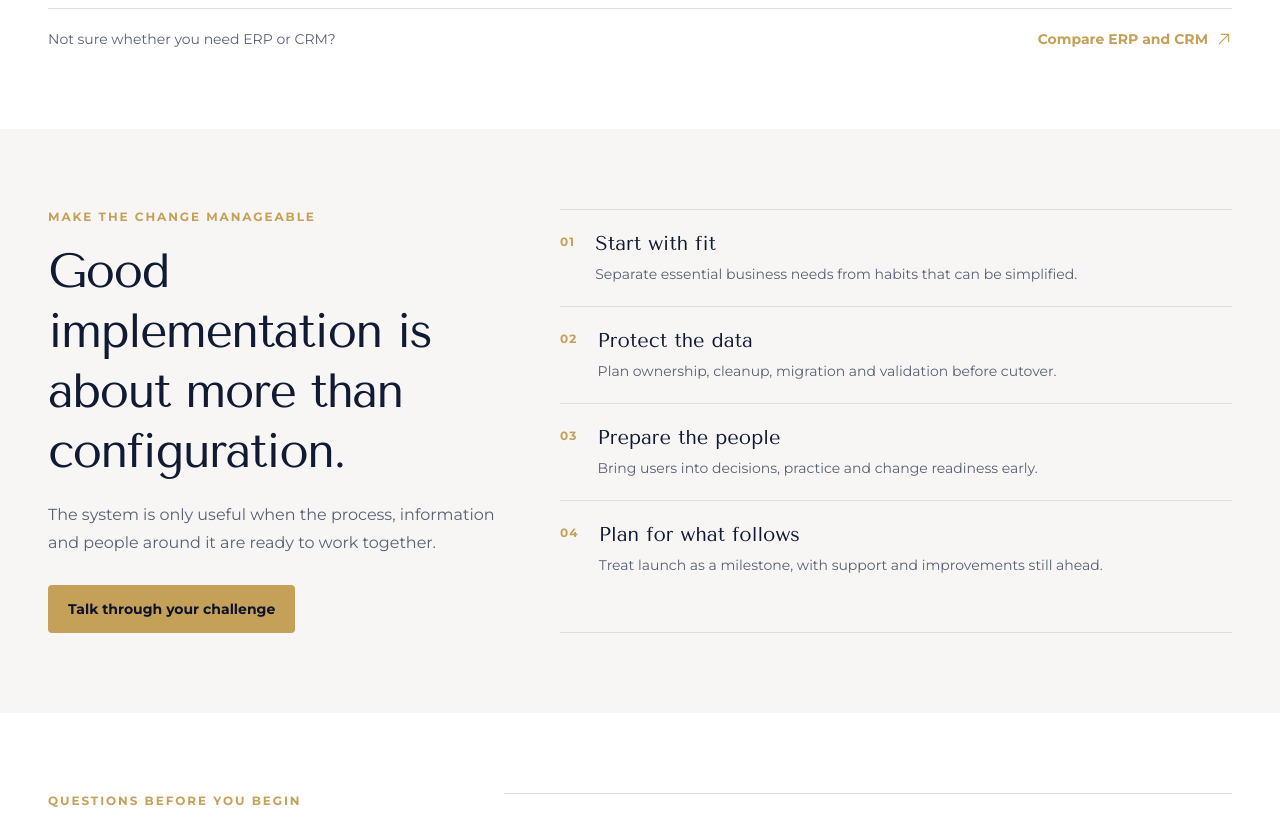
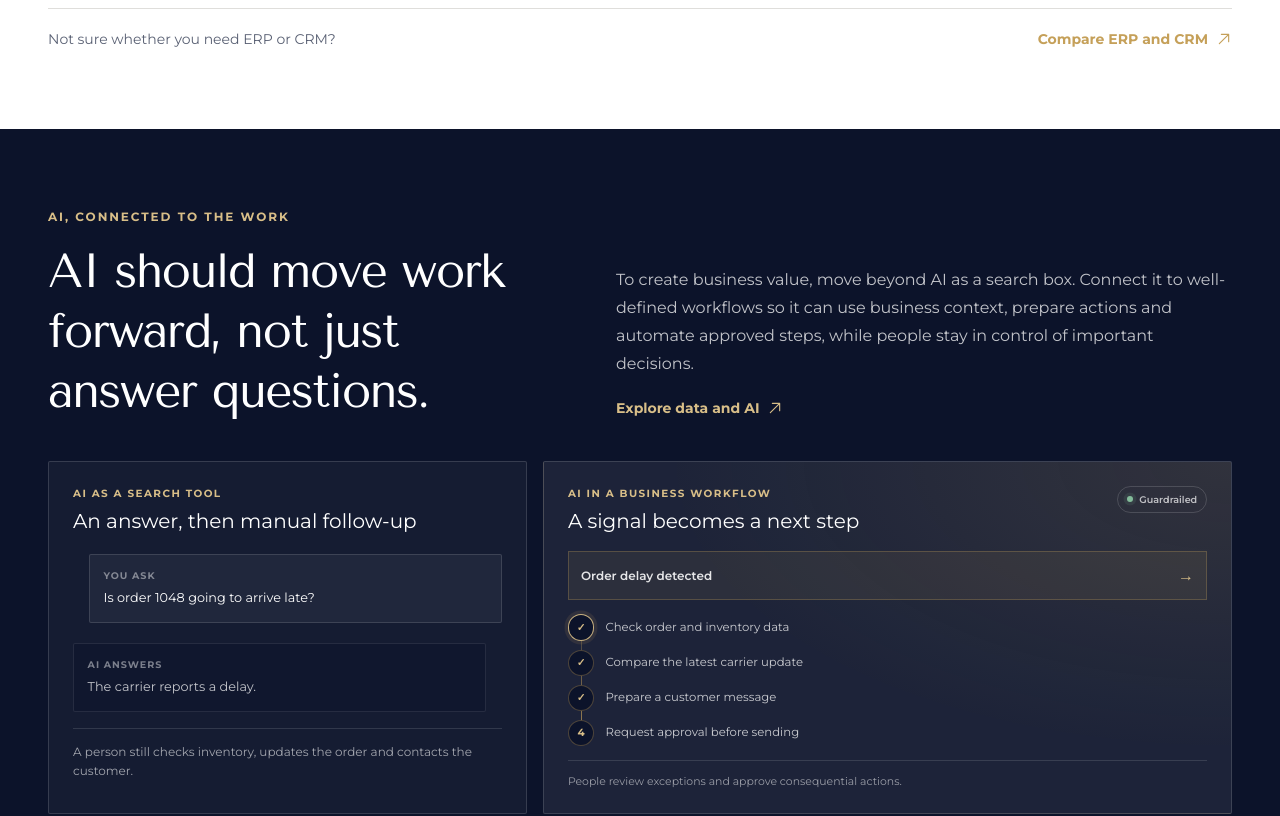
Before and after one commit to mufaddal7/northstar-web-app, a Next.js app: page / in a window 1280 px wide. Shown: the part 3280-4096 px from the top of the page. Built offline with nearby package versions, Linux system fonts and the light colour scheme.

Commit message:
AI section

```diff
--- a/app/page.tsx
+++ b/app/page.tsx
@@ -1,6 +1,7 @@
 import type { Metadata } from "next";
 import Link from "next/link";
 import { ArrowUpRight } from "@/components/icons";
+import { AgenticAiSection } from "@/components/agentic-ai-section";
 import { ContactDialog } from "@/components/contact-dialog";
 import { CtaBand } from "@/components/cta-band";
 import { ImplementationJourney } from "@/components/implementation-journey";
@@ -330,6 +331,8 @@ export default function HomePage() {
         </Shell>
       </Section>
 
+      <AgenticAiSection />
+
       <Section tone="muted">
         <Shell className="grid gap-10 md:grid-cols-[0.8fr_1.2fr] lg:gap-16">
           <div>
--- /dev/null
+++ b/components/agentic-ai-section.module.css
@@ -0,0 +1,256 @@
+.section {
+  overflow: hidden;
+}
+
+.comparison {
+  display: grid;
+  gap: 1rem;
+  align-items: stretch;
+}
+
+.searchCard,
+.workflowCard {
+  min-width: 0;
+  border: 1px solid rgb(255 255 255 / 14%);
+  border-radius: 2px;
+  padding: 1.25rem;
+}
+
+.searchCard {
+  background: rgb(255 255 255 / 4%);
+}
+
+.workflowCard {
+  background:
+    radial-gradient(ellipse at top right, rgb(197 160 89 / 12%), transparent 58%),
+    rgb(255 255 255 / 7%);
+}
+
+.cardEyebrow {
+  color: var(--gold-light);
+  font-size: 0.65rem;
+  font-weight: 700;
+  letter-spacing: 0.14em;
+  line-height: 1.5;
+  text-transform: uppercase;
+}
+
+.cardTitle {
+  margin-top: 0.45rem;
+  font-family: var(--font-display);
+  font-size: 1.25rem;
+  line-height: 1.25;
+}
+
+.question,
+.answer {
+  margin-top: 1.25rem;
+  border-radius: 2px;
+  padding: 0.85rem;
+  font-size: 0.8rem;
+  line-height: 1.6;
+}
+
+.question {
+  margin-left: 1rem;
+  border: 1px solid rgb(255 255 255 / 13%);
+  background: rgb(255 255 255 / 5%);
+}
+
+.answer {
+  margin-right: 1rem;
+  border: 1px solid rgb(255 255 255 / 9%);
+  background: rgb(12 19 42 / 45%);
+  color: rgb(255 255 255 / 75%);
+}
+
+.questionLabel,
+.answerLabel {
+  display: block;
+  margin-bottom: 0.25rem;
+  color: rgb(255 255 255 / 45%);
+  font-size: 0.6rem;
+  font-weight: 700;
+  letter-spacing: 0.1em;
+  text-transform: uppercase;
+}
+
+.manualWork {
+  margin-top: 1rem;
+  border-top: 1px solid rgb(255 255 255 / 12%);
+  padding-top: 0.85rem;
+  color: rgb(255 255 255 / 60%);
+  font-size: 0.75rem;
+  line-height: 1.6;
+}
+
+.workflowHeading {
+  display: flex;
+  align-items: flex-start;
+  justify-content: space-between;
+  gap: 0.75rem;
+}
+
+.status {
+  display: inline-flex;
+  flex: 0 0 auto;
+  align-items: center;
+  gap: 0.4rem;
+  border: 1px solid rgb(255 255 255 / 15%);
+  border-radius: 999px;
+  padding: 0.3rem 0.55rem;
+  color: rgb(255 255 255 / 70%);
+  font-size: 0.6rem;
+  font-weight: 600;
+}
+
+.statusDot {
+  width: 0.4rem;
+  height: 0.4rem;
+  border-radius: 50%;
+  background: #8bc7a2;
+  box-shadow: 0 0 0 3px rgb(139 199 162 / 12%);
+  animation: status-glow 2.4s ease-in-out infinite;
+}
+
+.trigger {
+  display: flex;
+  align-items: center;
+  justify-content: space-between;
+  gap: 0.75rem;
+  margin-top: 1.1rem;
+  border: 1px solid rgb(197 160 89 / 28%);
+  background: rgb(197 160 89 / 9%);
+  padding: 0.65rem 0.75rem;
+  color: rgb(255 255 255 / 88%);
+  font-size: 0.75rem;
+  font-weight: 600;
+}
+
+.trigger span {
+  color: var(--gold-light);
+  font-size: 1rem;
+}
+
+.workflow {
+  position: relative;
+  display: grid;
+  gap: 0.2rem;
+  margin: 0.75rem 0 0;
+  padding: 0;
+  list-style: none;
+}
+
+.workflow::before {
+  position: absolute;
+  top: 1rem;
+  bottom: 1rem;
+  left: 0.8rem;
+  width: 1px;
+  background: linear-gradient(
+    to bottom,
+    rgb(197 160 89 / 12%),
+    rgb(197 160 89 / 70%),
+    rgb(197 160 89 / 12%)
+  );
+  background-size: 100% 220%;
+  content: "";
+  animation: workflow-trace 3s ease-in-out infinite;
+}
+
+.workflowStep {
+  position: relative;
+  display: flex;
+  min-height: 2rem;
+  align-items: center;
+  gap: 0.7rem;
+  color: rgb(255 255 255 / 76%);
+  font-size: 0.73rem;
+  line-height: 1.5;
+}
+
+.stepMarker {
+  z-index: 1;
+  display: inline-flex;
+  width: 1.65rem;
+  height: 1.65rem;
+  flex: 0 0 auto;
+  align-items: center;
+  justify-content: center;
+  border: 1px solid rgb(197 160 89 / 48%);
+  border-radius: 50%;
+  background: var(--navy);
+  color: var(--gold-light);
+  font-size: 0.65rem;
+  font-weight: 700;
+  animation: step-highlight 3.2s ease-in-out infinite;
+}
+
+.workflowStep:nth-child(2) .stepMarker {
+  animation-delay: 0.8s;
+}
+
+.workflowStep:nth-child(3) .stepMarker {
+  animation-delay: 1.6s;
+}
+
+.workflowStep:nth-child(4) .stepMarker {
+  animation-delay: 2.4s;
+}
+
+.approvalNote {
+  margin-top: 0.65rem;
+  border-top: 1px solid rgb(255 255 255 / 12%);
+  padding-top: 0.75rem;
+  color: rgb(255 255 255 / 55%);
+  font-size: 0.68rem;
+  line-height: 1.5;
+}
+
+@keyframes workflow-trace {
+  to {
+    background-position: 0 100%;
+  }
+}
+
+@keyframes step-highlight {
+  0%,
+  20%,
+  100% {
+    border-color: rgb(197 160 89 / 35%);
+    box-shadow: none;
+  }
+
+  10% {
+    border-color: var(--gold-light);
+    box-shadow: 0 0 0 4px rgb(197 160 89 / 13%);
+  }
+}
+
+@keyframes status-glow {
+  50% {
+    box-shadow: 0 0 0 5px rgb(139 199 162 / 7%);
+    opacity: 0.7;
+  }
+}
+
+@media (min-width: 640px) {
+  .searchCard,
+  .workflowCard {
+    padding: 1.5rem;
+  }
+}
+
+@media (min-width: 1024px) {
+  .comparison {
+    grid-template-columns: minmax(0, 0.82fr) minmax(0, 1.18fr);
+  }
+}
+
+@media (prefers-reduced-motion: reduce) {
+  .statusDot,
+  .workflow::before,
+  .stepMarker {
+    animation: none;
+  }
+}
--- /dev/null
+++ b/components/agentic-ai-section.tsx
@@ -0,0 +1,93 @@
+import Link from "next/link";
+import { ArrowUpRight } from "@/components/icons";
+import { Eyebrow, Section, Shell } from "@/components/ui";
+import styles from "./agentic-ai-section.module.css";
+
+const workflowSteps = [
+  "Check order and inventory data",
+  "Compare the latest carrier update",
+  "Prepare a customer message",
+  "Request approval before sending",
+] as const;
+
+export function AgenticAiSection() {
+  return (
+    <Section className={styles.section} id="ai-in-business" tone="navy">
+      <Shell>
+        <div className="grid items-end gap-6 lg:grid-cols-[0.9fr_1.1fr] lg:gap-16">
+          <div>
+            <Eyebrow inverse>AI, connected to the work</Eyebrow>
+            <h2 className="max-w-2xl font-display text-3xl leading-tight tracking-[-0.035em] sm:text-4xl lg:text-5xl">
+              AI should move work forward, not just answer questions.
+            </h2>
+          </div>
+          <div>
+            <p className="leading-7 text-white/75">
+              To create business value, move beyond AI as a search box. Connect
+              it to well-defined workflows so it can use business context,
+              prepare actions and automate approved steps, while people stay in
+              control of important decisions.
+            </p>
+            <Link
+              className="mt-5 inline-flex items-center gap-2 text-sm font-bold text-brand-gold-light hover:underline"
+              href="/what-we-do/intelligence"
+            >
+              Explore data and AI <ArrowUpRight />
+            </Link>
+          </div>
+        </div>
+
+        <div
+          aria-label="Comparison of AI as a search tool and as part of a business workflow"
+          className={`${styles.comparison} mt-10`}
+        >
+          <article className={styles.searchCard}>
+            <p className={styles.cardEyebrow}>AI as a search tool</p>
+            <h3 className={styles.cardTitle}>An answer, then manual follow-up</h3>
+            <div className={styles.question}>
+              <span className={styles.questionLabel}>You ask</span>
+              Is order 1048 going to arrive late?
+            </div>
+            <div className={styles.answer}>
+              <span className={styles.answerLabel}>AI answers</span>
+              The carrier reports a delay.
+            </div>
+            <p className={styles.manualWork}>
+              A person still checks inventory, updates the order and contacts
+              the customer.
+            </p>
+          </article>
+
+          <article className={styles.workflowCard}>
+            <div className={styles.workflowHeading}>
+              <div>
+                <p className={styles.cardEyebrow}>AI in a business workflow</p>
+                <h3 className={styles.cardTitle}>A signal becomes a next step</h3>
+              </div>
+              <span className={styles.status}>
+                <span aria-hidden="true" className={styles.statusDot} />
+                Guardrailed
+              </span>
+            </div>
+            <p className={styles.trigger}>
+              Order delay detected <span aria-hidden="true">→</span>
+            </p>
+            <ol className={styles.workflow}>
+              {workflowSteps.map((step, index) => (
+                <li className={styles.workflowStep} key={step}>
+                  <span aria-hidden="true" className={styles.stepMarker}>
+                    {index < workflowSteps.length - 1 ? "✓" : "4"}
+                  </span>
+                  <span>{step}</span>
+                </li>
+              ))}
+            </ol>
+            <p className={styles.approvalNote}>
+              People review exceptions and approve consequential actions.
+            </p>
+          </article>
+        </div>
+      </Shell>
+    </Section>
+  );
+}
```
